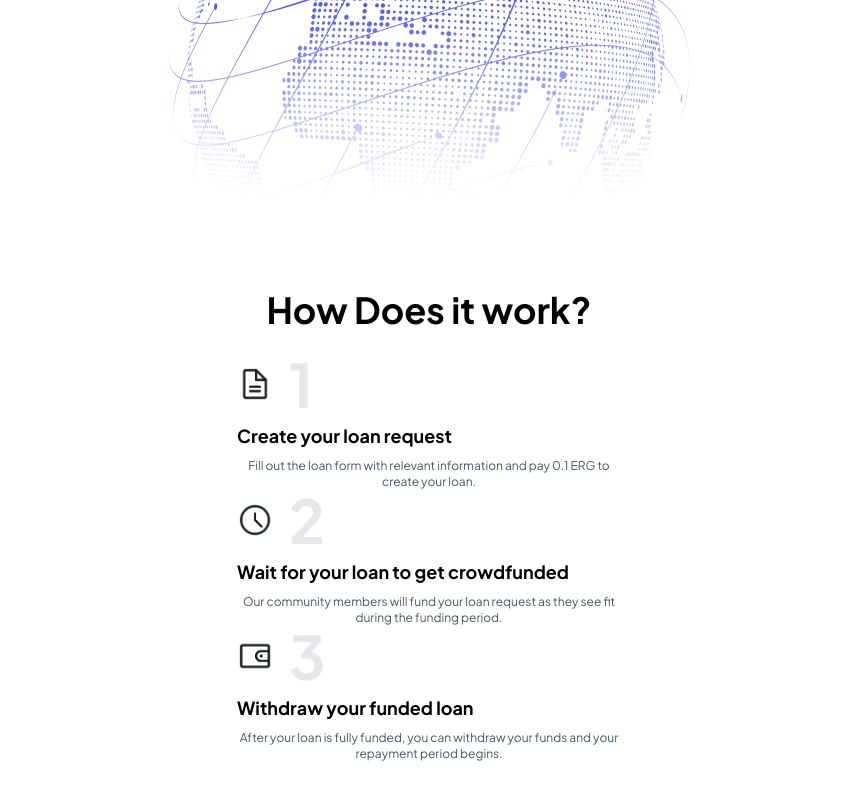
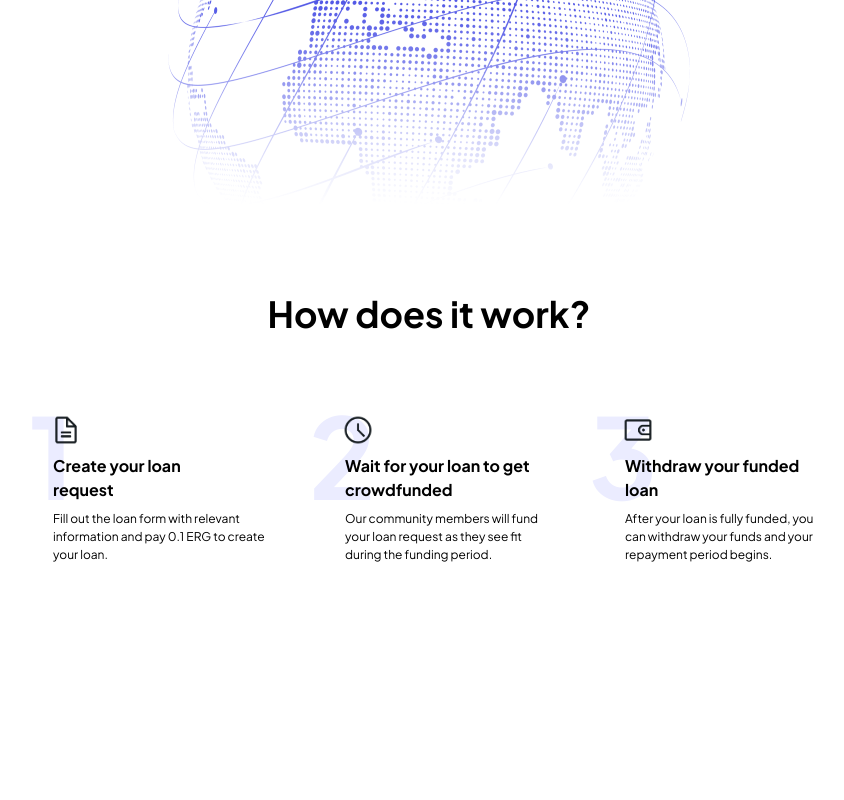
Before and after one commit to SavonarolaLabs/exle-svelte, a SvelteKit app: page / in a window 1280 px wide. Shown: the part 642-1442 px from the top of the page, without its empty margins (211-1055 px from the left). Built offline with nearby package versions, Linux system fonts and the light colour scheme.

Commit message:
How does it work? desktop done

```diff
--- a/src/app.css
+++ b/src/app.css
@@ -9,4 +9,5 @@ body {
 	font-weight: 400;
 	font-style: normal;
 	letter-spacing: normal;
+	line-height: 18px;
 }
--- a/src/components/Button.svelte
+++ b/src/components/Button.svelte
@@ -8,7 +8,7 @@
 	{href}
 	class={`btn text-md rounded-xl px-6 py-3 transition ${
 		variant === 'primary'
-			? 'bg-light-accent text-white hover:opacity-90 dark:bg-dark-accent dark:text-white'
+			? 'bg-light-accent  text-white hover:opacity-90 dark:bg-dark-accent dark:text-white'
 			: 'border-2 border-light-accent bg-transparent text-light-accent hover:bg-light-accent hover:text-white dark:border-gray-600 dark:text-white dark:hover:bg-dark-accent dark:hover:text-white'
 	}`}
 >
@@ -18,6 +18,7 @@
 <style>
 	.btn {
 		font-size: 14px;
-		line-height: 18px;
+		font-weight: 600;
+		line-height: 17.64px;
 	}
 </style>
--- a/src/components/HowItWorksSteps.svelte
+++ b/src/components/HowItWorksSteps.svelte
@@ -25,15 +25,25 @@
 	];
 </script>
 
-<div class="md:flex justify-center gap-8 p-6">
+<div class="flex w-full flex-wrap justify-center justify-between text-left">
 	{#each steps as step}
-		<div class="flex max-w-sm flex-col items-start gap-2">
-			<div class="flex items-center gap-4">
-				<img src="{base}/{step.gif}" alt="" class="w-9 dark:invert" />
-				<span class="text-6xl font-bold text-gray-200">{step.number}</span>
+		<div class="relative" style="max-width: 240px;">
+			<span
+				class="absolute left-0 top-8 -z-10 text-[7rem] font-bold text-light-neutral dark:text-dark-neutral"
+			>
+				{step.number}
+			</span>
+			<div
+				class="flex flex-col gap-2"
+				class:pl-6={step.number == '1'}
+				class:pl-9={step.number == '2' || step.number == '3'}
+			>
+				<div class="flex items-center gap-4" style="margin-left:-3px;">
+					<img src="{base}/{step.gif}" alt="" class="w-8 dark:invert" />
+				</div>
+				<h3 class="text-lg font-bold" style="max-width: 190px;">{step.title}</h3>
+				<p>{step.description}</p>
 			</div>
-			<h3 class="text-lg font-bold">{step.title}</h3>
-			<p class="text-gray-600">{step.description}</p>
 		</div>
 	{/each}
 </div>
--- a/src/components/Navbar.svelte
+++ b/src/components/Navbar.svelte
@@ -36,7 +36,7 @@
 		<div class="flex items-center space-x-3">
 			<ThemeToggle />
 			<button
-				class="rounded-full bg-dark-accent px-3 text-white hover:opacity-90"
+				class="rounded-full bg-dark-accent px-4 text-white hover:opacity-90"
 				style="height:31px"
 			>
 				Connect wallet
--- a/src/routes/+layout.svelte
+++ b/src/routes/+layout.svelte
@@ -5,7 +5,7 @@
 </script>
 
 <Navbar />
-<main class="mx-auto max-w-screen-xl px-6">
+<main class="mx-auto max-w-screen-lg px-6 text-xs">
 	{@render children()}
 </main>
 
--- a/src/routes/+page.svelte
+++ b/src/routes/+page.svelte
@@ -25,17 +25,19 @@
 		<h2
 			class="absolute bottom-0 left-1/2 -translate-x-1/2 transform whitespace-nowrap text-4xl font-bold"
 		>
-			How Does it work?
+			How does it work?
 		</h2>
 	</div>
 </section>
 <section>
+	<div class="mt-20"></div>
 	<HowItWorksSteps></HowItWorksSteps>
 </section>
+<div class="mb-96"></div>
 
 <style lang="postcss">
 	/* Optional local styles */
 	section {
-		@apply flex flex-col items-center space-y-8 text-center text-xs;
+		@apply flex flex-col items-center space-y-8 text-center;
 	}
 </style>
--- a/tailwind.config.ts
+++ b/tailwind.config.ts
@@ -19,7 +19,8 @@ export default {
 					accent: '#5054dd',
 					secondary: '#4E54E5',
 					gradientStart: '#171622',
-					gradientEnd: '#202482'
+					gradientEnd: '#202482',
+					neutral: '#EBECFF'
 				},
 				dark: {
 					background: '#16151f',
@@ -27,7 +28,8 @@ export default {
 					accent: '#5054dd',
 					secondary: '#4E54E5',
 					gradientStart: '#fdfcfd',
-					gradientEnd: '#7e7f92'
+					gradientEnd: '#7e7f92',
+					neutral: '#1F2131'
 				}
 			},
 			fontWeight: {
@@ -35,6 +37,11 @@ export default {
 			},
 			letterSpacing: {
 				default: '0.025em'
+			},
+			fontSize: {
+				base: ['12px', '18px'],
+				xs: ['12px', '18px'],
+				lg: ['16px', '1.5em']
 			}
 		}
 	},
```
